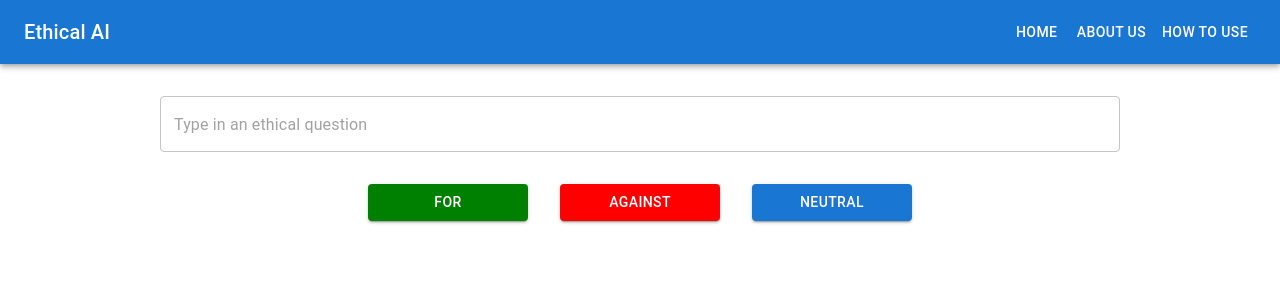
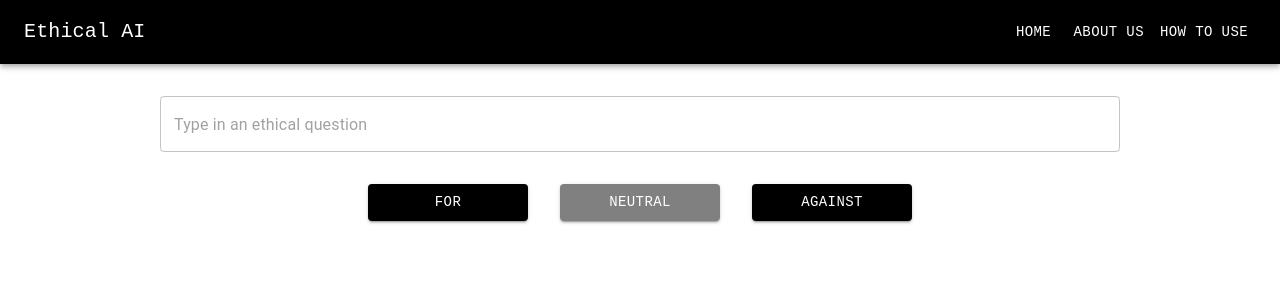
Before and after one commit to SMJD11/EthicalGPT, a React (Create React App) app in the folder frontend/: page / in a window 1280 px wide. Shown: the top 300 px of the page. Built offline with nearby package versions, Linux system fonts and the light colour scheme; no server answers.

Commit message:
updagted frontend

```diff
--- a/frontend/src/pages/Home.js
+++ b/frontend/src/pages/Home.js
@@ -59,37 +59,37 @@ function Home() {
   return (
     <div className="home">
       <AppBar position="static">
-        <Toolbar>
-          <Typography variant="h6" component="div" sx={{ flexGrow: 1 }}>
+        <Toolbar sx={{ backgroundColor: 'black' }}>
+          <Typography variant="h6" component="div" sx={{ flexGrow: 1 , fontFamily: 'monospace'}}>
             Ethical AI
           </Typography>
-          <Button color="inherit" href="/">
+          <Button color="inherit" href="/" sx={{fontFamily: 'monospace'}}>
             Home
           </Button>
-          <Button onClick={() => setAboutButtonPopup(true)} color="inherit" >
+          <Button onClick={() => setAboutButtonPopup(true)} color="inherit" sx={{fontFamily: 'monospace'}}>
             About Us
           </Button>
           <Popup trigger={aboutbuttonPopup} setTrigger= {setAboutButtonPopup}>
-          <h2 style={{color : 'black'}}>ABOUT US</h2>
-              <h4 style={{color : 'black'}}>Safwan Majeed</h4>
-              <p style={{color : 'black'}}>Safwan Majeed is a computer science Major at Southern Methodist University who has experience in various programming languages, machine learning, and medical research. He is interested in the intersection of computer science and medicine.</p>
-              <h4 style={{color : 'black'}}>Michael Castle</h4>
-              <p style={{color : 'black'}}>There was a time and a place for Stephanie to use her magic. The problem was that she had a difficult time determining this. She wished she could simply use it when the desire hit and there wouldn't be any unforeseen consequences. Unfortunately, that's not how it worked and the consequences could be devastating if she accidentally used her magic at the wrong time</p>
-              <h4 style={{color : 'black'}}>Christo Karahalios</h4>
-              <p style={{color : 'black'}}>Christo Karahalios is a Junior attending Southern Methodist University, majoring in Computer Science, Data Science, and Economics. He loves to code and solve problems, specializing in C++. He also enjoys creating algorithmic solutions in Rust.</p>
-              <h4 style={{color : 'black'}}>Ben King</h4>
-              <p style={{color : 'black'}}>Ben King is a sophmore at SMU with plans of majoring or minoring in computer science. He grew up in Atlanta, GA. He likes to fish and play soccer along with coding. </p>
+          <h2 style={{color : 'black' , fontFamily: 'monospace'}}>ABOUT US</h2>
+              <h4 style={{color : 'black', fontFamily: 'monospace'}}>Safwan Majeed</h4>
+              <p style={{color : 'black', fontFamily: 'monospace'}}>Safwan Majeed is a computer science Major at Southern Methodist University who has experience in various programming languages, machine learning, and medical research. He is interested in the intersection of computer science and medicine.</p>
+              <h4 style={{color : 'black', fontFamily: 'monospace'}}>Michael Castle</h4>
+              <p style={{color : 'black', fontFamily: 'monospace'}}>There was a time and a place for Stephanie to use her magic. The problem was that she had a difficult time determining this. She wished she could simply use it when the desire hit and there wouldn't be any unforeseen consequences. Unfortunately, that's not how it worked and the consequences could be devastating if she accidentally used her magic at the wrong time</p>
+              <h4 style={{color : 'black', fontFamily: 'monospace'}}>Christo Karahalios</h4>
+              <p style={{color : 'black', fontFamily: 'monospace'}}>Christo Karahalios is a Junior attending Southern Methodist University, majoring in Computer Science, Data Science, and Economics. He loves to code and solve problems, specializing in C++. He also enjoys creating algorithmic solutions in Rust.</p>
+              <h4 style={{color : 'black', fontFamily: 'monospace'}}>Ben King</h4>
+              <p style={{color : 'black', fontFamily: 'monospace'}}>Ben King is a sophmore at SMU with plans of majoring or minoring in computer science. He grew up in Atlanta, GA. He likes to fish and play soccer along with coding. </p>
           <img src="/Safwan.png"/>
           <img src="/Michael.png"/>
           <img src="/Christo.png"/>
           <img src="/Ben.png"/>
           </Popup>
-          <Button onClick={() => setButtonPopup(true)} color="inherit" >
+          <Button onClick={() => setButtonPopup(true)} color="inherit" sx={{fontFamily: 'monospace'}}>
             How to Use
           </Button>
           <Popup trigger={buttonPopup} setTrigger={setButtonPopup}>
-            <h2 style={{ color: 'black' }}>How to Use</h2>
-               <h4 style={{color : 'black'}}>Enter an ethical question and select whether you want an answer that is for, against, or neutral. Once you select what response you want wait for the generative AI to create a response and It will be displayed on the screen.</h4>
+            <h2 style={{ color: 'black' , fontFamily: 'monospace'}}>How to Use</h2>
+               <h4 style={{color : 'black' , fontFamily: 'monospace'}}>Enter an ethical question and select whether you want an answer that is for, against, or neutral. Once you select what response you want wait for the generative AI to create a response and It will be displayed on the screen.</h4>
           </Popup>
         </Toolbar>
       </AppBar>
@@ -105,23 +105,23 @@ function Home() {
         />
       </Box>
       <Box style={{ width: "100%", height: "100%", display: "flex", flexDirection: "row", gap: "2rem", alignItems: "center", justifyContent: "center" }}>
-        <Button style={{ width: "10rem", backgroundColor: "green" }} variant="contained" value="for" onClick={handleClick} disabled={loading}>
+        <Button style={{ width: "10rem", backgroundColor: "black", fontFamily: 'monospace'}} variant="contained" value="for" onClick={handleClick} disabled={loading}>
           For
         </Button>
-        <Button style={{ width: "10rem", backgroundColor: "red" }} variant="contained" color="secondary" value="against" onClick={handleClick} disabled={loading}>
+        <Button style={{ width: "10rem", backgroundColor: "grey", fontFamily: 'monospace'}} variant="contained" color="primary" value="neutral" onClick={handleClick} disabled={loading}>
+          Neutral
+        </Button>
+        <Button style={{ width: "10rem", backgroundColor: "black", fontFamily: 'monospace'}} variant="contained" color="secondary" value="against" onClick={handleClick} disabled={loading}>
           Against
-        </Button>
-        <Button style={{ width: "10rem" }} variant="contained" color="primary" value="neutral" onClick={handleClick} disabled={loading}>
-          Neutral
         </Button>
       </Box>
       <div className="result">
         {loading && (
           <div style={{ display: 'flex', justifyContent: 'center', alignItems: 'center', height: '10vh' }}>
-             <CircularProgress/>
+             <CircularProgress sx={{color: 'black'}}/>
           </div>)}
         {result && (
-          <Alert style={{ fontSize: '20px' }}>
+          <Alert style={{ fontSize: '20px', fontFamily: 'monospace', color: 'white', marginTop: '30px', backgroundColor: 'black'}}>
             {result}
           </Alert>
         )}
```
